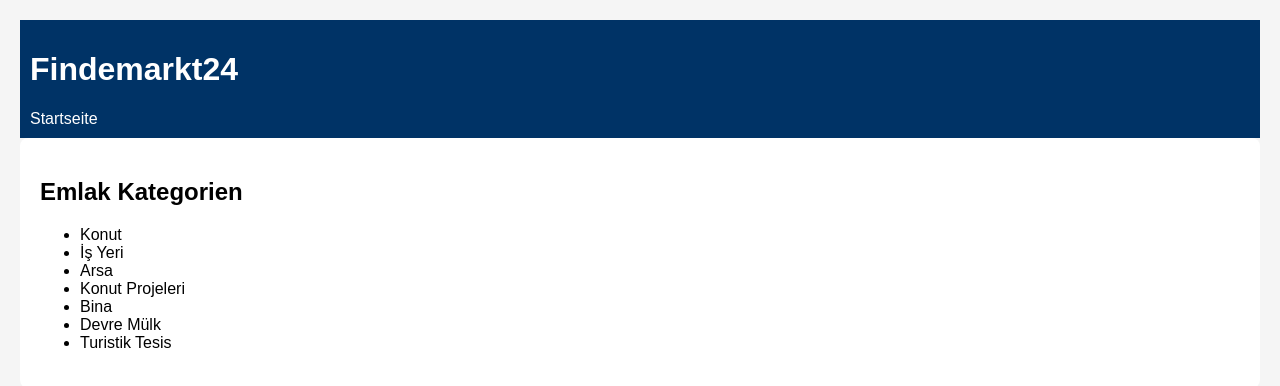
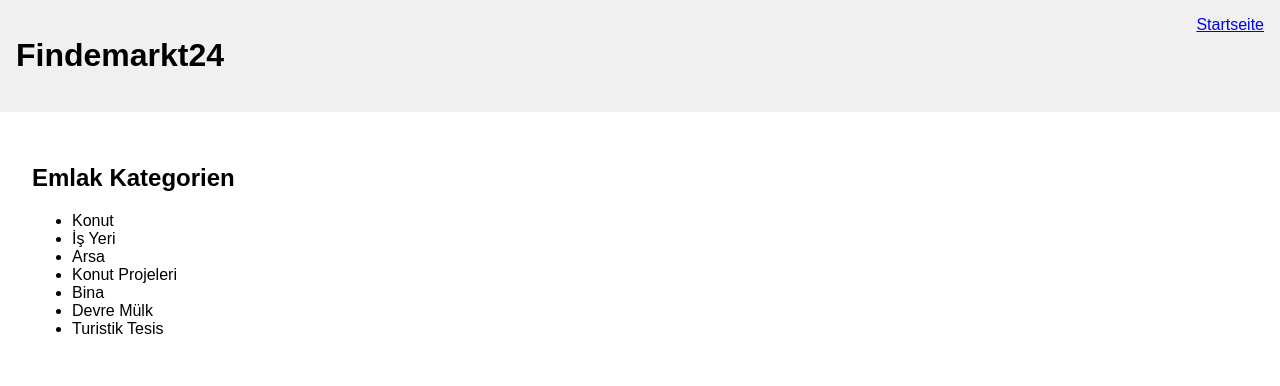
Before and after one commit to kaptan58/findemarkt24-client, a website: page emlak.html in a window 1280 px wide. Drawn offline with Linux system fonts and the light colour scheme.

Commit message:
Add files via upload

```diff
--- a/style.css
+++ b/style.css
@@ -1,22 +1,10 @@
 
-body {
-    font-family: Arial, sans-serif;
-    background: #f5f5f5;
-    margin: 0;
-    padding: 20px;
-}
-header {
-    background: #003366;
-    color: white;
-    padding: 10px;
-}
-nav a {
-    color: white;
-    margin-right: 15px;
-    text-decoration: none;
-}
-main {
-    background: white;
-    padding: 20px;
-    border-radius: 8px;
-}
+body { font-family: Arial, sans-serif; margin: 0; padding: 0; }
+header { display: flex; justify-content: space-between; padding: 1rem; background: #f0f0f0; }
+.actions button { background: #ffc107; border: none; padding: 0.5rem 1rem; }
+main { padding: 2rem; }
+.categories, .search-bar, .ad-list { display: flex; gap: 1rem; flex-wrap: wrap; margin-top: 1rem; }
+button { padding: 0.5rem 1rem; background: #e0e0e0; border: none; cursor: pointer; }
+.login-container { padding: 2rem; max-width: 400px; margin: auto; }
+.login-container form { display: flex; flex-direction: column; gap: 1rem; }
+.login-container .google { background: #4285f4; color: white; }
```
